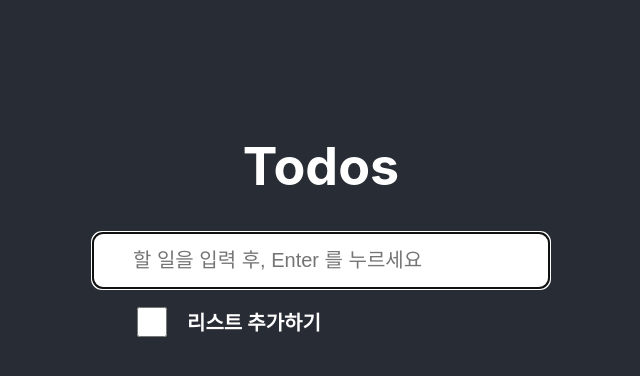
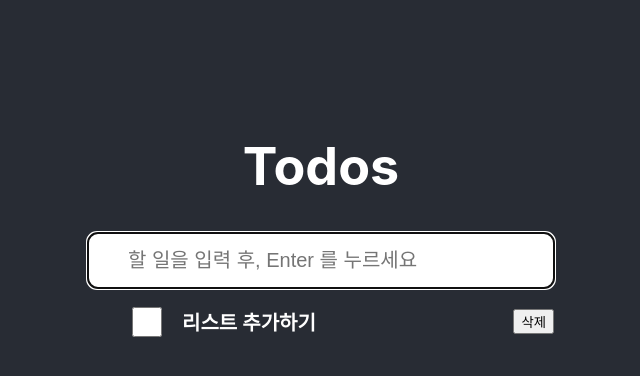
Before and after one commit to HollysLongWay/todolist, a React (Create React App) app: page / in a window 1280 px wide. Shown: the top 376 px of the page, without its empty margins (319-959 px from the left). Built offline with nearby package versions, Linux system fonts and the light colour scheme.

Commit message:
feat : delete, toggle todos

```diff
--- a/src/App.scss
+++ b/src/App.scss
@@ -16,7 +16,7 @@
 .todos {
   form input {
     width: 400px;
-    padding: 16px 16px 16px 40px;
+    padding: 16px 26px 16px 40px;
     border: none;
     font-size: 20px;
     background: #fff;
@@ -37,5 +37,8 @@
       margin-right: 20px;
       padding: 5px;
     }
+    button {
+      margin-left: auto;
+    }
   }
 }
--- a/src/components/TodoInput.jsx
+++ b/src/components/TodoInput.jsx
@@ -1,15 +1,16 @@
 import React, { useState } from 'react';
 import { addTodo } from './../modules/reducer';
+import { useDispatch } from 'react-redux';
 
 export default function TodoInput() {
   const [value, setValue] = useState('');
-
+  const dispatch = useDispatch();
   const onChange = (e) => setValue(e.target.value);
 
   const onSubmit = (e) => {
     e.preventDefault();
     setValue('');
-    addTodo(e.value);
+    dispatch(addTodo(value));
   };
 
   return (
--- a/src/components/TodoItem.jsx
+++ b/src/components/TodoItem.jsx
@@ -1,10 +1,11 @@
 import React from 'react';
 
-export default function TodoItem({ value, complete }) {
+export default function TodoItem({ id, value, complete, onChange, onClick }) {
   return (
     <li>
-      <input type="checkbox" checked={complete} />
+      <input type="checkbox" checked={complete} onChange={() => onChange(id)} />
       {value}
+      <button onClick={() => onClick(id)}>삭제</button>
     </li>
   );
 }
--- a/src/components/TodoList.jsx
+++ b/src/components/TodoList.jsx
@@ -1,16 +1,28 @@
 import React, { useEffect } from 'react';
 import { useDispatch, useSelector } from 'react-redux';
-import { getTodo } from '../modules/reducer';
+import { getTodo, removeTodo, toggleTodo } from '../modules/reducer';
 import TodoItem from './TodoItem';
 
 export default function TodoList() {
   const dispatch = useDispatch();
+  const todos = useSelector((store) => store.todos);
+  const onChange = (id) => {
+    dispatch(toggleTodo(id));
+  };
+  const onClick = (id) => {
+    dispatch(removeTodo(id));
+  };
 
   useEffect(() => {
     dispatch(getTodo());
   }, [dispatch]);
 
-  const todos = useSelector((store) => store.todos);
-
-  return <ul>{todos && todos.map((todo) => <TodoItem key={todo.id} id={todo.id} value={todo.value} complete={todo.complete} />)}</ul>;
+  return (
+    <ul>
+      {todos &&
+        todos.map((todo) => (
+          <TodoItem key={todo.id} id={todo.id} value={todo.value} complete={todo.complete} onChange={onChange} onClick={onClick} />
+        ))}
+    </ul>
+  );
 }
--- a/src/modules/reducer.js
+++ b/src/modules/reducer.js
@@ -9,10 +9,14 @@ export function getTodo() {
   return { type: GET_TODO };
 }
 
-export function addTodo(todo) {
+export function addTodo(text) {
   return {
     type: ADD_TODO,
-    todo,
+    todo: {
+      id: Date.now(),
+      value: text,
+      complete: false,
+    },
   };
 }
 
@@ -42,7 +46,7 @@ export function toggleTodo(id) {
 //   dispatch(toggleTodo(id));
 // };
 
-const initial = [{ id: 1, value: '리스트 추가하기', complete: false }];
+const initial = [{ id: Date.now(), value: '리스트 추가하기', complete: false }];
 
 export function todos(state = initial, action) {
   switch (action.type) {
```
